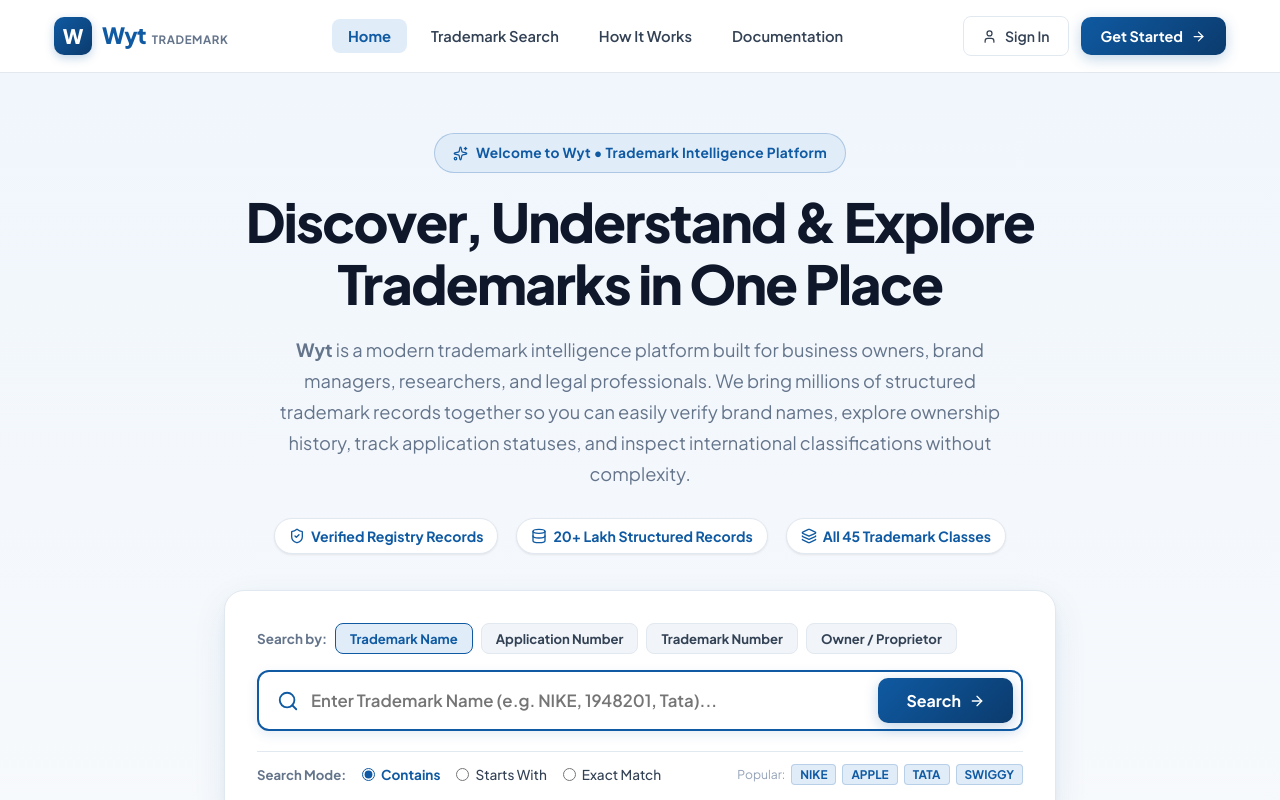
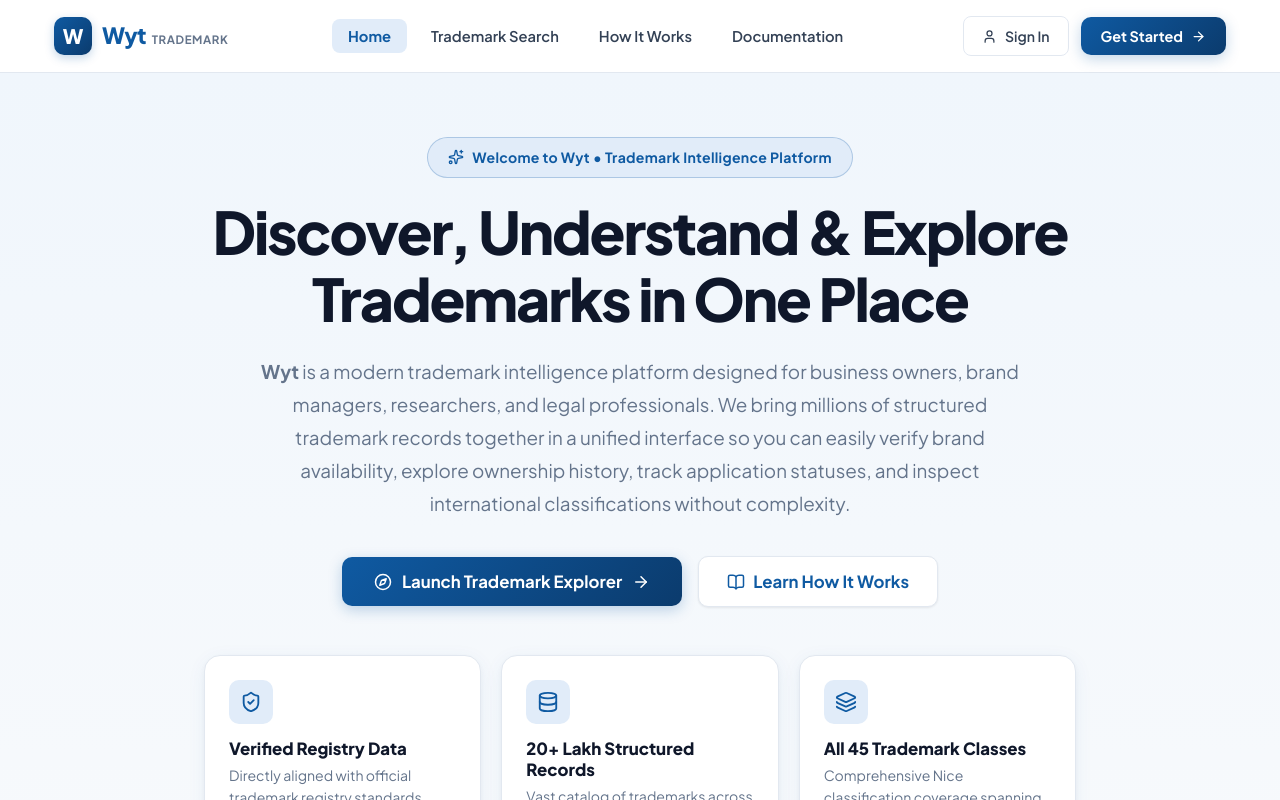
Before and after one commit to abitha340/wty, a React (Vite) app in the folder frontend/: page / in a window 1280 px wide. Shown: the top 800 px of the page. Built offline with nearby package versions, Linux system fonts and the light colour scheme.

Commit message:
feat: transform hero section into pure application introduction without search box

```diff
--- a/frontend/src/App.jsx
+++ b/frontend/src/App.jsx
@@ -59,7 +59,7 @@
         {activeTab === 'landing' && (
           <>
             {/* Section 4: Hero Section with Large Search Component */}
-            <HeroSection onExecuteSearch={handleExecuteSearch} />
+            <HeroSection onExecuteSearch={handleExecuteSearch} onNavigateTab={setActiveTab} />
 
             {/* Section 5: What Can You Search? (4 Cards) */}
             <SearchTypesSection onExecuteSearch={handleExecuteSearch} />
--- a/frontend/src/components/HeroSection.jsx
+++ b/frontend/src/components/HeroSection.jsx
@@ -1,52 +1,31 @@
-import React, { useState } from 'react';
-import { Search, Sparkles, ArrowRight, ShieldCheck, Database, Layers, CheckCircle2 } from 'lucide-react';
+import React from 'react';
+import { Sparkles, ArrowRight, ShieldCheck, Database, Layers, CheckCircle2, Compass, BookOpen } from 'lucide-react';
 
-export default function HeroSection({ onExecuteSearch }) {
-  const [query, setQuery] = useState('');
-  const [searchType, setSearchType] = useState('trademark');
-  const [searchMode, setSearchMode] = useState('contains');
-
-  const handleSearchSubmit = (e) => {
-    e.preventDefault();
-    if (!query.trim()) return;
-    onExecuteSearch({
-      query: query.trim(),
-      searchType,
-      searchMode
-    });
-  };
-
-  const searchTypeLabels = {
-    trademark: "Trademark Name",
-    application_no: "Application Number",
-    trademark_no: "Trademark Number",
-    owner: "Owner / Proprietor"
-  };
-
+export default function HeroSection({ onExecuteSearch, onNavigateTab }) {
   return (
     <section style={{
       position: 'relative',
-      paddingTop: '60px',
-      paddingBottom: '80px',
+      paddingTop: '64px',
+      paddingBottom: '88px',
       background: 'linear-gradient(180deg, var(--brand-tint) 0%, var(--bg-page) 100%)',
       borderBottom: '1px solid var(--border-subtle)'
     }}>
-      <div className="container" style={{ textAlign: 'center', maxWidth: '880px', margin: '0 auto' }}>
+      <div className="container" style={{ textAlign: 'center', maxWidth: '920px', margin: '0 auto' }}>
 
-        {/* Top Intro Badge */}
-        <div style={{ display: 'inline-flex', marginBottom: '18px' }}>
-          <div className="badge badge-blue" style={{ padding: '8px 18px', fontSize: '0.86rem', display: 'flex', alignItems: 'center', gap: '8px' }}>
-            <Sparkles size={15} color="var(--brand-primary)" />
+        {/* Top Intro Badge - Clean without Search wording */}
+        <div style={{ display: 'inline-flex', marginBottom: '20px' }}>
+          <div className="badge badge-blue" style={{ padding: '8px 20px', fontSize: '0.88rem', display: 'flex', alignItems: 'center', gap: '8px' }}>
+            <Sparkles size={16} color="var(--brand-primary)" />
             <span>Welcome to Wyt • Trademark Intelligence Platform</span>
           </div>
         </div>
 
         {/* Main Application Introduction Heading */}
         <h1 style={{
-          fontSize: 'clamp(2.3rem, 4.2vw, 3.6rem)',
+          fontSize: 'clamp(2.4rem, 4.6vw, 3.8rem)',
           fontWeight: '900',
-          letterSpacing: '-0.03em',
-          marginBottom: '20px',
+          letterSpacing: '-0.035em',
+          marginBottom: '22px',
           color: 'var(--text-title)',
           lineHeight: 1.15
         }}>
@@ -55,196 +34,137 @@
 
         {/* Comprehensive Application Introduction Text */}
         <p style={{
-          fontSize: '1.14rem',
+          fontSize: '1.18rem',
           color: 'var(--text-muted)',
-          lineHeight: 1.7,
-          maxWidth: '760px',
-          margin: '0 auto 28px auto'
+          lineHeight: 1.75,
+          maxWidth: '780px',
+          margin: '0 auto 36px auto'
         }}>
-          <strong>Wyt</strong> is a modern trademark intelligence platform built for business owners, brand managers, researchers, and legal professionals. We bring millions of structured trademark records together so you can easily verify brand names, explore ownership history, track application statuses, and inspect international classifications without complexity.
+          <strong>Wyt</strong> is a modern trademark intelligence platform designed for business owners, brand managers, researchers, and legal professionals. We bring millions of structured trademark records together in a unified interface so you can easily verify brand availability, explore ownership history, track application statuses, and inspect international classifications without complexity.
         </p>
 
-        {/* Intro Value Highlights */}
+        {/* Introduction Call-to-Actions */}
         <div style={{
           display: 'flex',
           justifyContent: 'center',
           alignItems: 'center',
-          gap: '18px',
+          gap: '16px',
           flexWrap: 'wrap',
-          marginBottom: '36px'
+          marginBottom: '48px'
         }}>
-          <div style={{ display: 'flex', alignItems: 'center', gap: '6px', fontSize: '0.88rem', fontWeight: '700', color: 'var(--brand-primary)', background: '#ffffff', padding: '6px 14px', borderRadius: '20px', border: '1px solid var(--border-subtle)', boxShadow: 'var(--shadow-sm)' }}>
-            <ShieldCheck size={16} color="var(--brand-primary)" />
-            <span>Verified Registry Records</span>
-          </div>
-          <div style={{ display: 'flex', alignItems: 'center', gap: '6px', fontSize: '0.88rem', fontWeight: '700', color: 'var(--brand-primary)', background: '#ffffff', padding: '6px 14px', borderRadius: '20px', border: '1px solid var(--border-subtle)', boxShadow: 'var(--shadow-sm)' }}>
-            <Database size={16} color="var(--brand-primary)" />
-            <span>20+ Lakh Structured Records</span>
-          </div>
-          <div style={{ display: 'flex', alignItems: 'center', gap: '6px', fontSize: '0.88rem', fontWeight: '700', color: 'var(--brand-primary)', background: '#ffffff', padding: '6px 14px', borderRadius: '20px', border: '1px solid var(--border-subtle)', boxShadow: 'var(--shadow-sm)' }}>
-            <Layers size={16} color="var(--brand-primary)" />
-            <span>All 45 Trademark Classes</span>
-          </div>
-        </div>
+          <button
+            type="button"
+            className="btn-primary"
+            onClick={() => onNavigateTab ? onNavigateTab('search') : onExecuteSearch({ query: '', searchType: 'trademark', searchMode: 'contains' })}
+            style={{ padding: '14px 32px', fontSize: '1.05rem', display: 'inline-flex', alignItems: 'center', gap: '10px' }}
+          >
+            <Compass size={18} />
+            <span>Launch Trademark Explorer</span>
+            <ArrowRight size={18} />
+          </button>
 
-        {/* =========================================================================
-            LARGE MAIN SEARCH COMPONENT
-           ========================================================================= */}
-        <div style={{
-          background: '#ffffff',
-          borderRadius: '20px',
-          padding: '32px',
-          boxShadow: 'var(--shadow-lg)',
-          border: '1px solid var(--border-subtle)',
-          textAlign: 'left',
-          marginBottom: '20px'
-        }}>
-          <form onSubmit={handleSearchSubmit}>
-
-            {/* Search Type Selector Tabs */}
-            <div style={{ display: 'flex', alignItems: 'center', gap: '8px', marginBottom: '16px', flexWrap: 'wrap' }}>
-              <span style={{ fontSize: '0.84rem', fontWeight: '700', color: 'var(--text-muted)' }}>
-                Search by:
-              </span>
-              {Object.keys(searchTypeLabels).map((typeKey) => (
           <button
-                  key={typeKey}
             type="button"
-                  onClick={() => setSearchType(typeKey)}
-                  style={{
-                    padding: '6px 14px',
-                    borderRadius: '8px',
-                    fontSize: '0.82rem',
-                    fontWeight: '700',
-                    background: searchType === typeKey ? 'var(--brand-light)' : 'var(--bg-surface)',
-                    color: searchType === typeKey ? 'var(--brand-primary)' : 'var(--text-main)',
-                    border: searchType === typeKey ? '1px solid var(--brand-primary)' : '1px solid var(--border-subtle)',
-                    cursor: 'pointer',
-                    transition: 'all 0.2s ease'
-                  }}
+            className="btn-secondary"
+            onClick={() => onNavigateTab ? onNavigateTab('how-it-works') : null}
+            style={{ padding: '14px 28px', fontSize: '1.05rem', display: 'inline-flex', alignItems: 'center', gap: '8px' }}
           >
-                  {searchTypeLabels[typeKey]}
-                </button>
-              ))}
-            </div>
-
-            {/* Main Search Input Bar */}
-            <div style={{
-              display: 'flex',
-              alignItems: 'center',
-              background: '#ffffff',
-              border: '2px solid var(--brand-primary)',
-              borderRadius: '12px',
-              padding: '6px 8px 6px 18px',
-              marginBottom: '20px',
-              boxShadow: '0 4px 12px rgba(15, 90, 162, 0.1)'
-            }}>
-              <Search size={22} color="var(--brand-primary)" style={{ marginRight: '12px', flexShrink: 0 }} />
-              <input
-                type="text"
-                value={query}
-                onChange={(e) => setQuery(e.target.value)}
-                placeholder={`Enter ${searchTypeLabels[searchType]} (e.g. NIKE, 1948201, Tata)...`}
-                style={{
-                  flex: 1,
-                  border: 'none',
-                  outline: 'none',
-                  fontSize: '1.05rem',
-                  fontWeight: '600',
-                  color: 'var(--text-title)',
-                  fontFamily: 'inherit'
-                }}
-              />
-              <button
-                type="submit"
-                className="btn-primary"
-                style={{ padding: '12px 28px', fontSize: '1rem', flexShrink: 0 }}
-              >
-                <span>Search</span>
-                <ArrowRight size={16} />
+            <BookOpen size={18} />
+            <span>Learn How It Works</span>
           </button>
         </div>
 
-            {/* Search Mode Radios */}
+        {/* Value Pillars Showcase Cards */}
         <div style={{
+          display: 'grid',
+          gridTemplateColumns: 'repeat(auto-fit, minmax(240px, 1fr))',
+          gap: '20px',
+          textAlign: 'left'
+        }}>
+          <div style={{
+            background: '#ffffff',
+            borderRadius: '16px',
+            padding: '24px',
+            border: '1px solid var(--border-subtle)',
+            boxShadow: 'var(--shadow-md)',
+            transition: 'transform 0.2s ease'
+          }}>
+            <div style={{
+              width: '44px',
+              height: '44px',
+              borderRadius: '10px',
+              background: 'var(--brand-light)',
               display: 'flex',
               alignItems: 'center',
-              justifyContent: 'space-between',
-              flexWrap: 'wrap',
-              gap: '12px',
-              paddingTop: '12px',
-              borderTop: '1px solid var(--border-subtle)'
+              justifyContent: 'center',
+              marginBottom: '14px'
             }}>
-              <div style={{ display: 'flex', alignItems: 'center', gap: '16px', flexWrap: 'wrap' }}>
-                <span style={{ fontSize: '0.82rem', fontWeight: '700', color: 'var(--text-muted)' }}>
-                  Search Mode:
-                </span>
+              <ShieldCheck size={22} color="var(--brand-primary)" />
+            </div>
+            <h4 style={{ fontSize: '1.05rem', fontWeight: '800', color: 'var(--text-title)', marginBottom: '6px' }}>
+              Verified Registry Data
+            </h4>
+            <p style={{ fontSize: '0.88rem', color: 'var(--text-muted)', lineHeight: 1.55 }}>
+              Directly aligned with official trademark registry standards, ensuring authentic legal record transparency.
+            </p>
+          </div>
 
-                {[
-                  { id: 'contains', label: 'Contains' },
-                  { id: 'startswith', label: 'Starts With' },
-                  { id: 'exact', label: 'Exact Match' }
-                ].map((mode) => (
-                  <label
-                    key={mode.id}
-                    style={{
+          <div style={{
+            background: '#ffffff',
+            borderRadius: '16px',
+            padding: '24px',
+            border: '1px solid var(--border-subtle)',
+            boxShadow: 'var(--shadow-md)',
+            transition: 'transform 0.2s ease'
+          }}>
+            <div style={{
+              width: '44px',
+              height: '44px',
+              borderRadius: '10px',
+              background: 'var(--brand-light)',
               display: 'flex',
               alignItems: 'center',
-                      gap: '6px',
-                      fontSize: '0.85rem',
-                      fontWeight: searchMode === mode.id ? '700' : '500',
-                      color: searchMode === mode.id ? 'var(--brand-primary)' : 'var(--text-main)',
-                      cursor: 'pointer'
-                    }}
-                  >
-                    <input
-                      type="radio"
-                      name="searchMode"
-                      value={mode.id}
-                      checked={searchMode === mode.id}
-                      onChange={() => setSearchMode(mode.id)}
-                      style={{ accentColor: 'var(--brand-primary)', cursor: 'pointer' }}
-                    />
-                    <span>{mode.label}</span>
-                  </label>
-                ))}
+              justifyContent: 'center',
+              marginBottom: '14px'
+            }}>
+              <Database size={22} color="var(--brand-primary)" />
+            </div>
+            <h4 style={{ fontSize: '1.05rem', fontWeight: '800', color: 'var(--text-title)', marginBottom: '6px' }}>
+              20+ Lakh Structured Records
+            </h4>
+            <p style={{ fontSize: '0.88rem', color: 'var(--text-muted)', lineHeight: 1.55 }}>
+              Vast catalog of trademarks across industries, indexed for lightning-fast exploration and multi-mode matching.
+            </p>
           </div>
 
-              {/* Quick Preset Buttons */}
-              <div style={{ display: 'flex', alignItems: 'center', gap: '6px' }}>
-                <span style={{ fontSize: '0.76rem', color: 'var(--text-dim)' }}>Popular:</span>
-                {['NIKE', 'APPLE', 'TATA', 'SWIGGY'].map((sample) => (
-                  <button
-                    key={sample}
-                    type="button"
-                    onClick={() => {
-                      setQuery(sample);
-                      onExecuteSearch({ query: sample, searchType: 'trademark', searchMode: 'contains' });
-                    }}
-                    style={{
-                      fontSize: '0.74rem',
-                      fontWeight: '700',
-                      color: 'var(--brand-primary)',
+          <div style={{
+            background: '#ffffff',
+            borderRadius: '16px',
+            padding: '24px',
+            border: '1px solid var(--border-subtle)',
+            boxShadow: 'var(--shadow-md)',
+            transition: 'transform 0.2s ease'
+          }}>
+            <div style={{
+              width: '44px',
+              height: '44px',
+              borderRadius: '10px',
               background: 'var(--brand-light)',
-                      border: '1px solid rgba(15, 90, 162, 0.2)',
-                      padding: '2px 8px',
-                      borderRadius: '4px',
-                      cursor: 'pointer'
-                    }}
-                  >
-                    {sample}
-                  </button>
-                ))}
+              display: 'flex',
+              alignItems: 'center',
+              justifyContent: 'center',
+              marginBottom: '14px'
+            }}>
+              <Layers size={22} color="var(--brand-primary)" />
+            </div>
+            <h4 style={{ fontSize: '1.05rem', fontWeight: '800', color: 'var(--text-title)', marginBottom: '6px' }}>
+              All 45 Trademark Classes
+            </h4>
+            <p style={{ fontSize: '0.88rem', color: 'var(--text-muted)', lineHeight: 1.55 }}>
+              Comprehensive Nice classification coverage spanning goods (1-34) and services (35-45) with status insights.
+            </p>
           </div>
         </div>
-
-          </form>
-        </div>
-
-        {/* Example Explanation Display */}
-        <p style={{ fontSize: '0.9rem', color: 'var(--text-muted)' }}>
-          Search by exact match, starts with, or contains across 20+ Lakh verified records.
-        </p>
 
       </div>
     </section>
```
Lines whose indentation alone changed are shown as unchanged.
